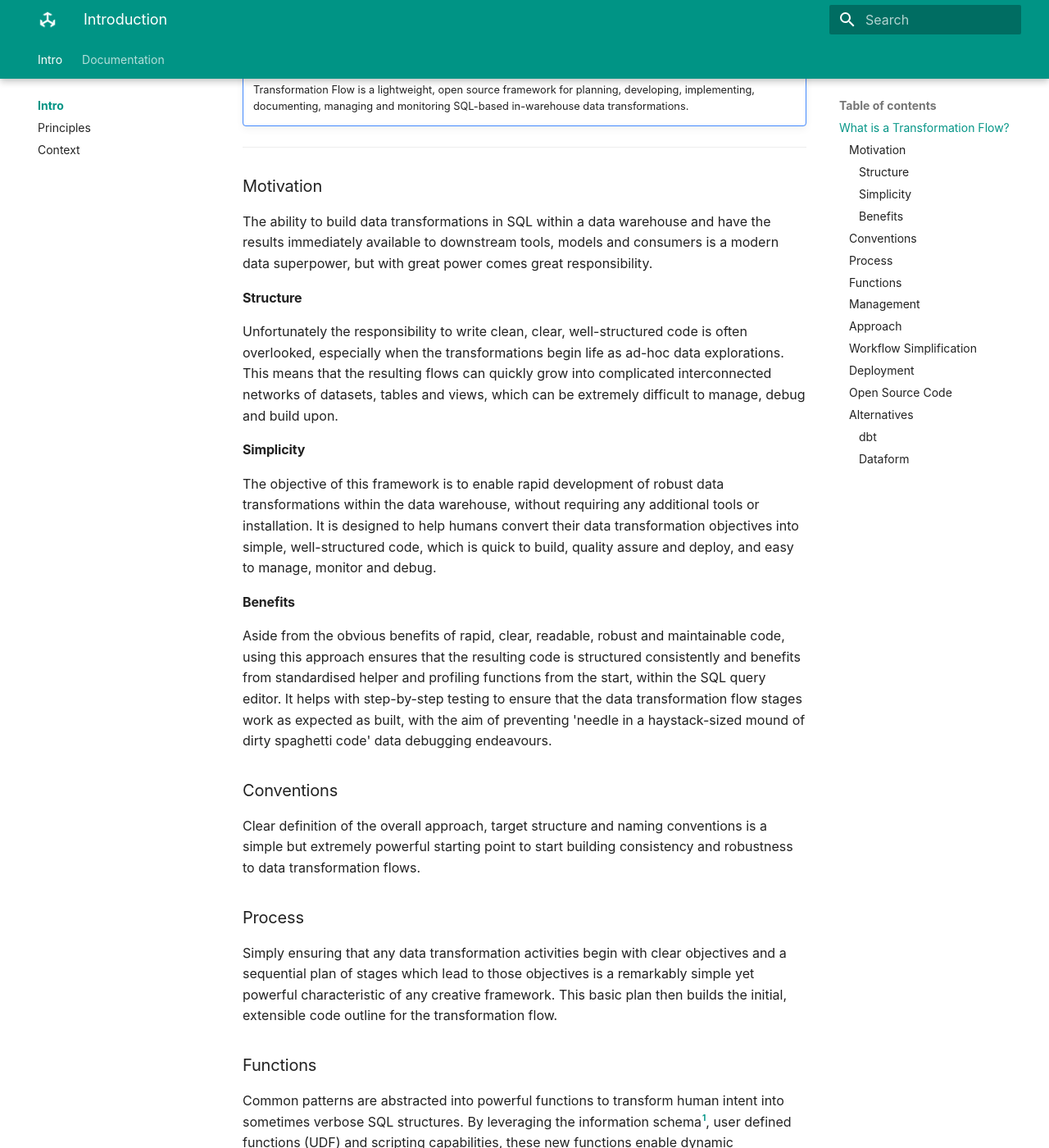
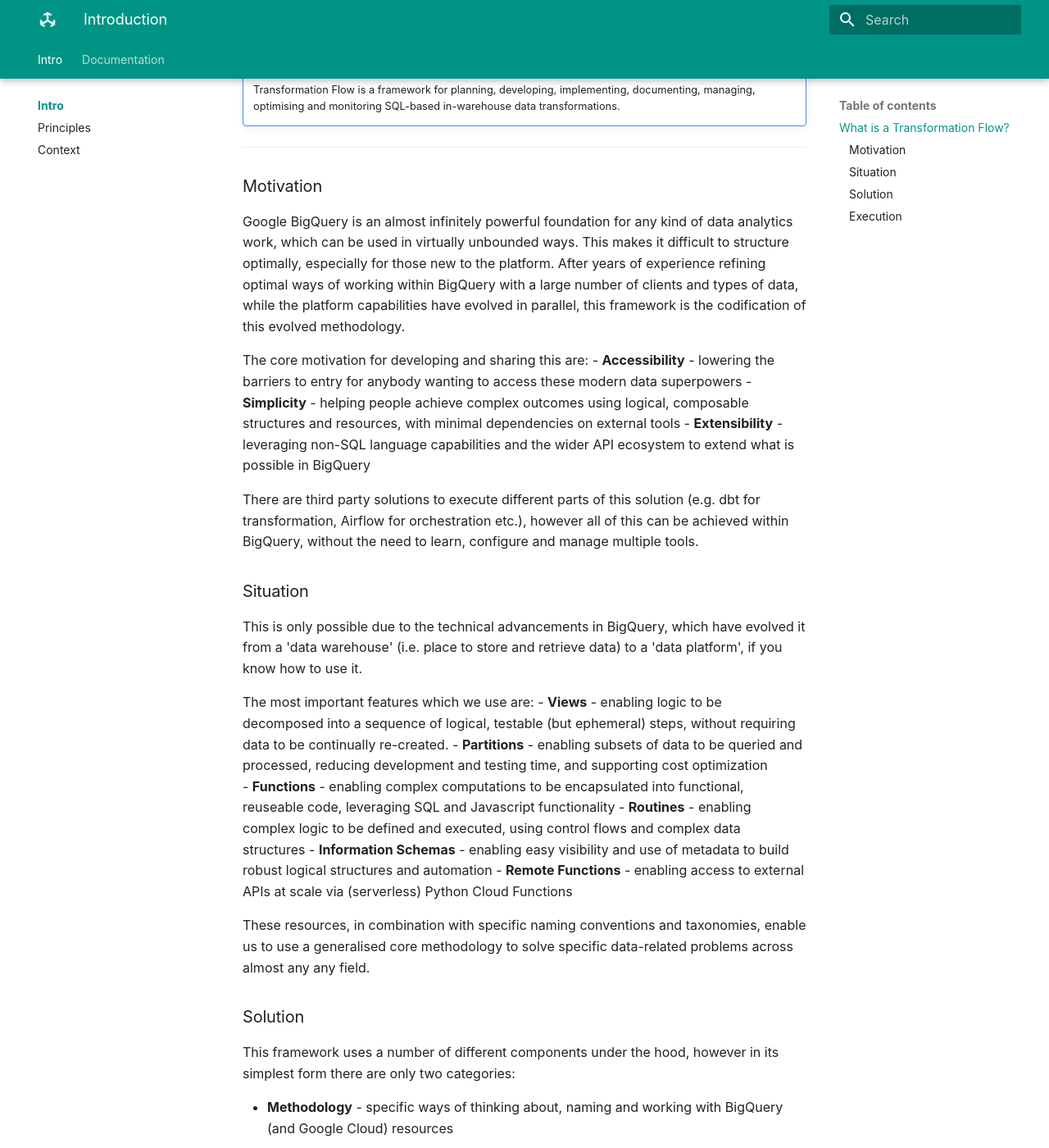
Before and after one commit to transformationflow/transformationflow.github.io, an MkDocs documentation site: the page built from docs/index.md, in a window 1280 px wide and 1400 px high, scrolled down 263 px. Shown: the whole window at 82% size. Built offline with MkDocs 1.6.1 and Material for MkDocs 9.7.7, drawn with Linux system fonts in a browser that asks for light colours; some web fonts are replaced; comment, search, counter and statistics services are not loaded; some of the changed text lies outside the part shown.

Commit message:
updated index

```diff
--- a/docs/index.md
+++ b/docs/index.md
@@ -1,54 +1,42 @@
 # What is a Transformation Flow?
 ---
 !!! tldr "Summary"
-    Transformation Flow is a lightweight, open source framework for planning, developing, implementing, documenting, managing and monitoring SQL-based in-warehouse data transformations.
+    Transformation Flow is a framework for planning, developing, implementing, documenting, managing, optimising and monitoring SQL-based in-warehouse data transformations.
 ---
 
+
 ## Motivation
-The ability to build data transformations in SQL within a data warehouse and have the results immediately available to downstream tools, models and consumers is a modern data superpower, but with great power comes great responsibility.
+Google BigQuery is an almost infinitely powerful foundation for any kind of data analytics work, which can be used in virtually unbounded ways.  This makes it difficult to structure optimally, especially for those new to the platform.  After years of experience refining optimal ways of working within BigQuery with a large number of clients and types of data, while the platform capabilities have evolved in parallel, this framework is the codification of this evolved methodology.
 
-### Structure
-Unfortunately the responsibility to write clean, clear, well-structured code is often overlooked, especially when the transformations begin life as ad-hoc data explorations.  This means that the resulting flows can quickly grow into complicated interconnected networks of datasets, tables and views, which can be extremely difficult to manage, debug and build upon.
+The core motivation for developing and sharing this are:
+- **Accessibility** - lowering the barriers to entry for anybody wanting to access these modern data superpowers
+- **Simplicity** - helping people achieve complex outcomes using logical, composable structures and resources, with minimal dependencies on external tools
+- **Extensibility** - leveraging non-SQL language capabilities and the wider API ecosystem to extend what is possible in BigQuery
 
-### Simplicity
-The objective of this framework is to enable rapid development of robust data transformations within the data warehouse, without requiring any additional tools or installation. It is designed to help humans convert their data transformation objectives into simple, well-structured code, which is quick to build, quality assure and deploy, and easy to manage, monitor and debug.
+There are third party solutions to execute different parts of this solution (e.g. dbt for transformation, Airflow for orchestration etc.), however all of this can be achieved within BigQuery, without the need to learn, configure and manage multiple tools.
 
-### Benefits
-Aside from the obvious benefits of rapid, clear, readable, robust and maintainable code, using this approach ensures that the resulting code is structured consistently and benefits from standardised helper and profiling functions from the start, within the SQL query editor.  It helps with step-by-step testing to ensure that the data transformation flow stages work as expected as built, with the aim of preventing 'needle in a haystack-sized mound of dirty spaghetti code' data debugging endeavours.
+## Situation
+This is only possible due to the technical advancements in BigQuery, which have evolved it from a 'data warehouse' (i.e. place to store and retrieve data) to a 'data platform', if you know how to use it.
 
-## Conventions
-Clear definition of the overall approach, target structure and naming conventions is a simple but extremely powerful starting point to start building consistency and robustness to data transformation flows.
+The most important features which we use are:
+- **Views** - enabling logic to be decomposed into a sequence of logical, testable (but ephemeral) steps, without requiring data to be continually re-created.
+- **Partitions** - enabling subsets of data to be queried and processed, reducing development and testing time, and supporting cost optimization
+- **Functions** - enabling complex computations to be encapsulated into functional, reuseable code, leveraging SQL and Javascript functionality
+- **Routines** - enabling complex logic to be defined and executed, using control flows and complex data structures
+- **Information Schemas** - enabling easy visibility and use of metadata to build robust logical structures and automation
+- **Remote Functions** - enabling access to external APIs at scale via (serverless) Python Cloud Functions
 
-## Process
-Simply ensuring that any data transformation activities begin with clear objectives and a sequential plan of stages which lead to those objectives is a remarkably simple yet powerful characteristic of any creative framework.  This basic plan then builds the initial, extensible code outline for the transformation flow.
+These resources, in combination with specific naming conventions and taxonomies, enable us to use a generalised core methodology to solve specific data-related problems across almost any any field.
 
-## Functions
-Common patterns are abstracted into powerful functions to transform human intent into sometimes verbose SQL structures.  By leveraging the information schema[^1], user defined functions (UDF) and scripting capabilities, these new functions enable dynamic development of patterns which would typically more error-prone human interaction.
+## Solution
+This framework uses a number of different components under the hood, however in its simplest form there are only two categories:
 
-## Management
-In addition to the code becoming easier to reproduce and more portable (as you can simply apply the exact same function with a few argument changes to deploy transformations to different source data), this approach has built-in data lineage, and is structured to support testing, debugging and automatic documentation of transformation flows.
+- **Methodology** - specific ways of thinking about, naming and working with BigQuery (and Google Cloud) resources
+- **Functions** - the `flowfunctions` functional extensions which enable users to execute complex tasks in simple workflows.  Their precise implementation varies depending on context and objectives.
 
-## Approach
-The framework is intended to simplify and accelerate the workflow for translating human intent into robust, maintainable SQL code, leveraging the power of functional encapsulation to build SQL in real time from an extensible set of functions and their parameters.
+The solution is fundamentally designed to be BigQuery-centric, enabling development, testing, orchestration and execution without ever needing to leave the BigQuery Console. It can also be used by attached tools, so wherever you can run BigQuery SQL (via e.g. connected notebooks, dashboards or IDEs), you can use `flowfunctions`.
 
-## Workflow Simplification
-Data workflows can be extremely complicated, requiring repeated context switching, multiple systems and large-scale data management, which impacts productivity by limiting the opportunity to get into a flow state for creative problem solving.  By keeping the entire workflow inside one platform and mode of thinking, the objective is to maximise creative productivity and enjoyment of the process.
+## Execution
+Access to the documentation and functions is free and open to all, however due to authentication requirements access to some functions will require an invite to the flowfunctions permission Google Group.  Please email info@transformationflow.io for information/access.
 
-## Deployment
-Simple deployment patterns are documented and supported with powerful functions to leverage powerful native functionality (e.g. external tables, partitioned & clustered tables and Google Cloud Storage data exports) to enable the end-to-end logical flows to be deployed in a data-efficient manner and to minimise ongoing query costs and maximise performance.
-
-## Open Source Code
-The core code base is intended to be open source, but access to the `flowfunctions` BigQuery library (and also the EU-specific library mirror `flowfunctionseu`) is currently in private beta.  Please contact [flowfunctions@transformationflow.io](mailto:flowfunctions@transformationflow.io) for access in your geography.
-
-## Alternatives
-This framework was born out of a desire for simplicity.  In many cases, implementation of additional external tools would have added unneccesary complexity to a data transformation process which is completely manageable without ever leaving the BigQuery console[^2].
-
-For more complex situations where hundreds or thousands of interdependant transformations need to be developed, deployed, orchestrated and managed, or collaboration is required across a large number of people or teams, then it might make more sense to use an external tool.
-
-### dbt
-[dbt](https://www.getdbt.com/) is the industry (gold) standard tool for data transformation and the origin of the Analytics Engineering profession. It uses jinja templating inside SQL to enable Analytics Engineers to model data and deploy/manage data transformations.  It is written in Python.
-
-### Dataform
-[Dataform](https://dataform.co/) is a BigQuery-specific platform for transformation collaboration, using Javascript and SQLX (a templated SQL variant).
-
-[^1]: the various [INFORMATION_SCHEMA](https://cloud.google.com/bigquery/docs/information-schema-intro) views contain metadata about datasets, columns, tables, views and other assets.
+The flowfunctions project is a multi-region US-based project, so functions are called using the `flowfunctions.function_set.function_name`syntax if you are operating on US-based data.  For EU-based users, the library is mirrored to the `flowfunctionseu` project.
```
Also changed, not shown: docs/documentation/usecases/profiling.md (line endings or trailing spaces).
